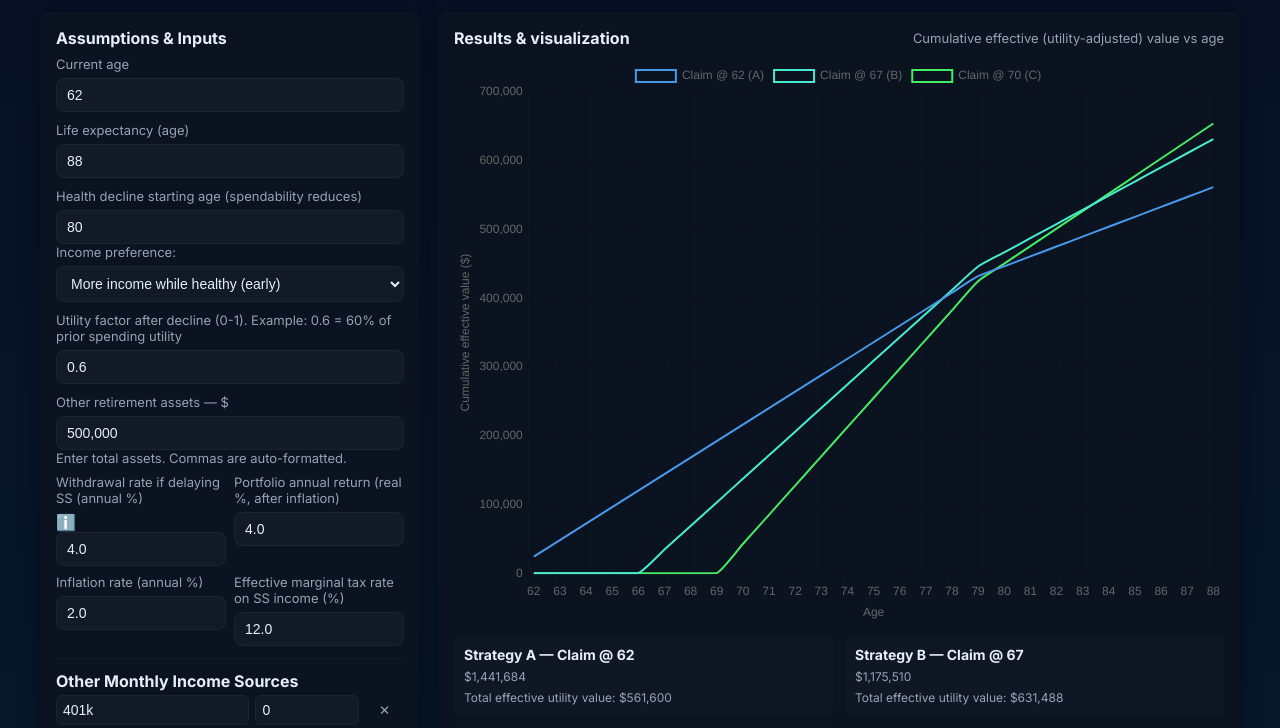
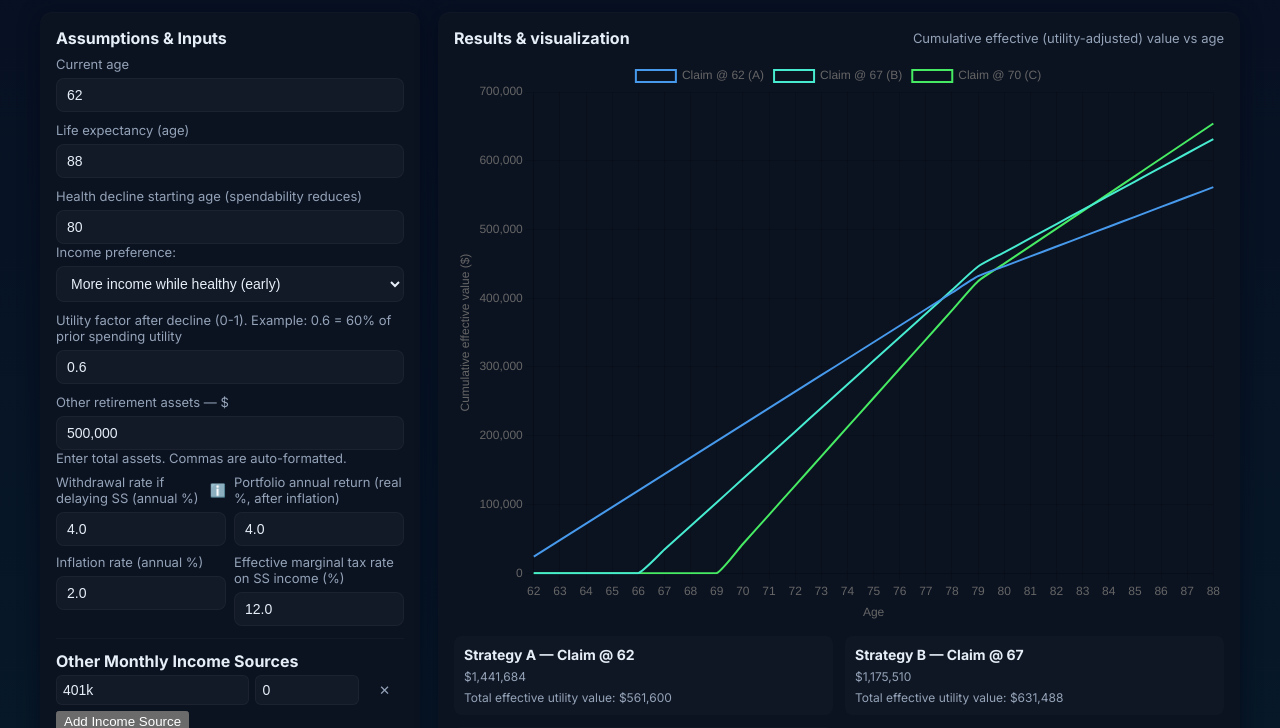
Before and after one commit to Yakapo113/Arkhive, a plain HTML site: page calculator/index.html in a window 1280 px wide. Shown: the part 66-794 px from the top of the page. Drawn offline with nearby package versions, Linux system fonts and the light colour scheme.

Commit message:
Update index.html

```diff
--- a/calculator/index.html
+++ b/calculator/index.html
@@ -141,10 +141,14 @@
 
         <div style="display:flex;gap:8px;margin-top:8px">
           <div style="flex:1">
-            <label>Withdrawal rate if delaying SS (annual %)</label>
-            <span title="This is the % of your assets you would withdraw each year to fund spending until you start Social Security.">ℹ️</span>
+            <label style="display:flex;align-items:center;gap:4px;">
+              Withdrawal rate if delaying SS (annual %)
+              <span title="This is the % of your assets you would withdraw each year to fund spending until you start Social Security."
+                    style="cursor:help;color:var(--accent);font-weight:bold;">ℹ️</span>
+            </label>
             <input id="withdrawRate" type="number" step="0.1" value="4.0">
           </div>
+
           <div style="flex:1">
             <label>Portfolio annual return (real %, after inflation)</label>
             <input id="realReturn" type="number" step="0.1" value="4.0">
```
